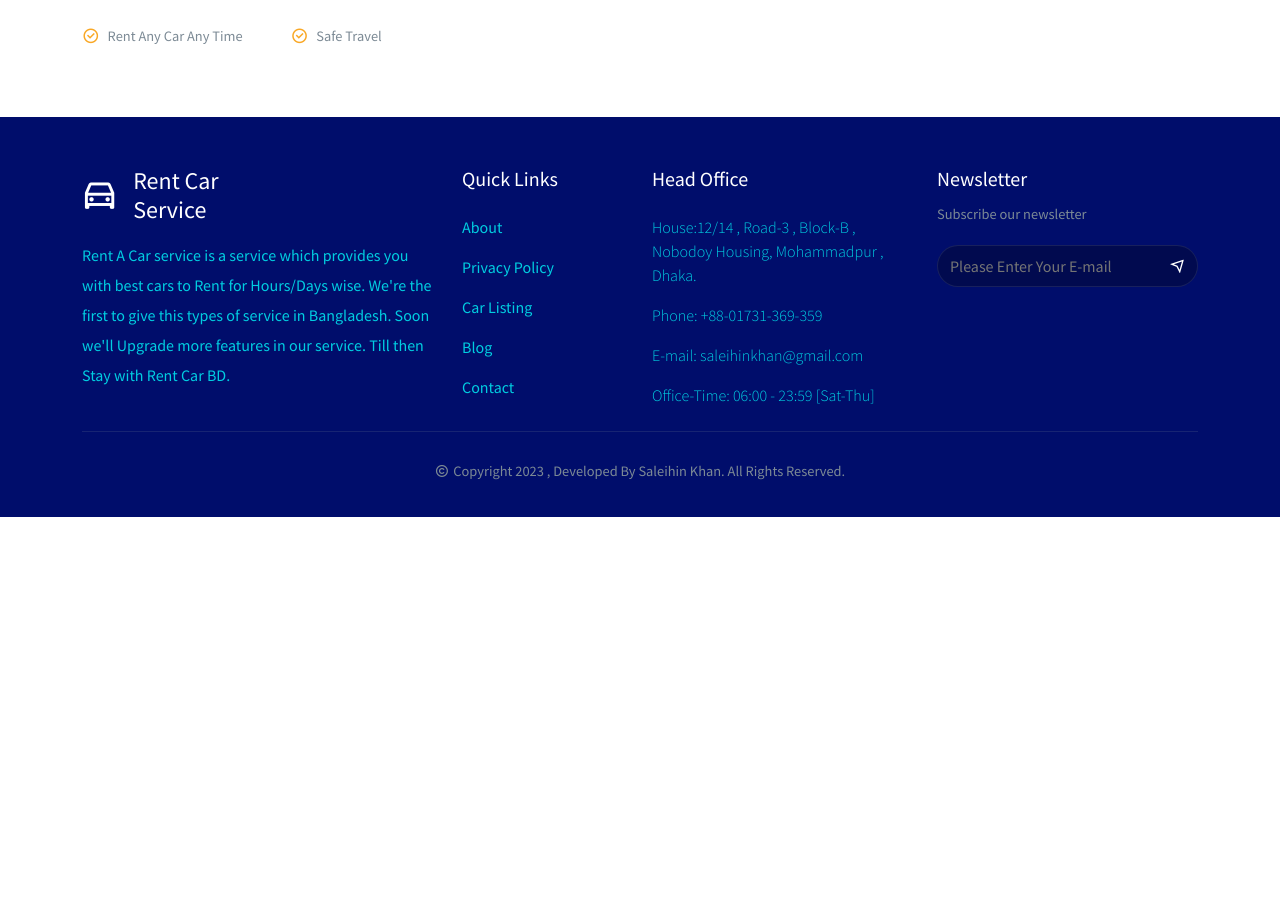
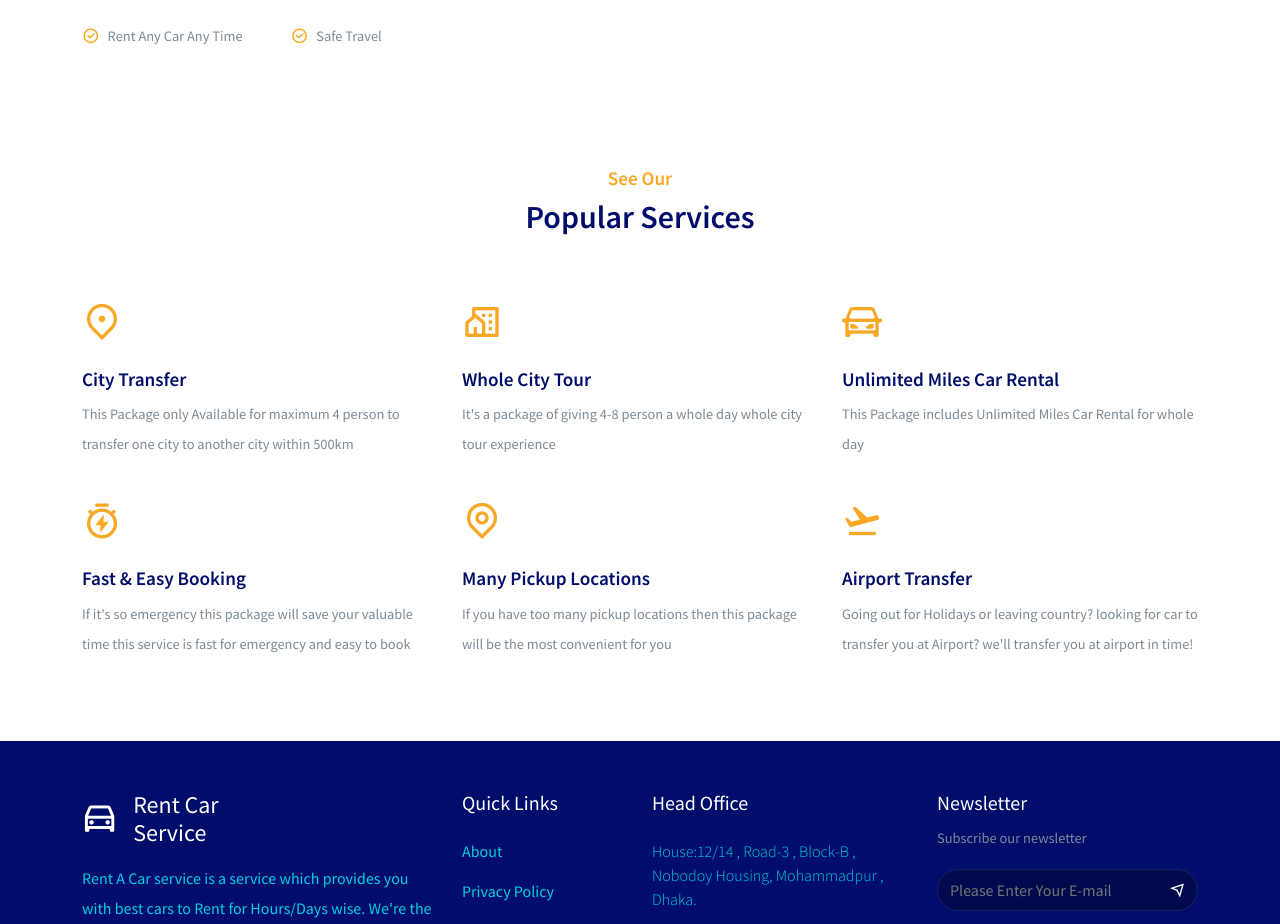
Before and after one commit to salman-saleihin/rent-car-bangladesh-react-project, a React (Create React App) app: page /home in a window 1280 px wide. Shown: the part 1424-2348 px from the top of the page. Before the commit the page ends 1941 px from the top, so only its background shows below. Built offline with nearby package versions, Linux system fonts and the light colour scheme.

Commit message:
Services in Home Page Design Compleate

```diff
--- /dev/null
+++ b/src/components/UI/ServicesList.jsx
@@ -0,0 +1,37 @@
+
+import React from 'react';
+import { Col } from 'reactstrap';
+import "../../styles/services-list.css" ;
+import servicesData from "../../assets/data/serviceData" ;
+
+
+const ServicesList = () => {
+    return <>
+        {
+            servicesData.map( item => (
+                <ServiceItem item={item} key={item.id} />
+            ))
+        }
+    </>
+};
+
+//  =========== Newly Created Const!! ===========
+
+const ServiceItem = ({item}) => (
+    <Col lg='4' md='4' sm='6' className='mb-3'>
+        <div className="service__item mb-3">
+
+            <span className='mb-3 d-inline-block'>
+                 <i class={item.icon} />
+            </span>
+
+            <h6> {item.title} </h6>
+
+            <p className='section__description'> {item.desc} </p>
+        </div>
+    </Col>
+
+
+)
+
+export default ServicesList;
--- a/src/pages/Home.jsx
+++ b/src/pages/Home.jsx
@@ -5,6 +5,7 @@
 import AboutSection from '../components/UI/AboutSection';
 import FindCarForm from '../components/UI/FindCarForm';
 import HeroSlider from '../components/UI/HeroSlider';
+import ServicesList from '../components/UI/ServicesList';
 
 
 const Home = () => {
@@ -39,6 +40,21 @@
 
     <AboutSection></AboutSection>
 
+    {/* ============== Services SECTION ============== */}
+
+    <section>
+        <Container>
+            <Row>
+                <Col lg='12' className='mb-5 text-center'>
+                    <h6 className="section__subtitle"> See Our </h6>
+                    <h2 className="section__title">Popular Services</h2>
+                </Col>
+
+                <ServicesList></ServicesList>
+            </Row>
+        </Container>
+    </section>
+
     </Helmet>
 };
 
--- /dev/null
+++ b/src/styles/services-list.css
@@ -0,0 +1,18 @@
+
+
+.service__item span i {
+    font-size: 2.5rem;
+    color: #f9a826;
+
+}
+
+.service__item h6 {
+    font-size: 1.2rem;
+    font-weight: 600;
+    transition: 0.3sec;
+}
+
+.service__item h6:hover {
+    color: #f9a826;
+    cursor: pointer;
+}
```
